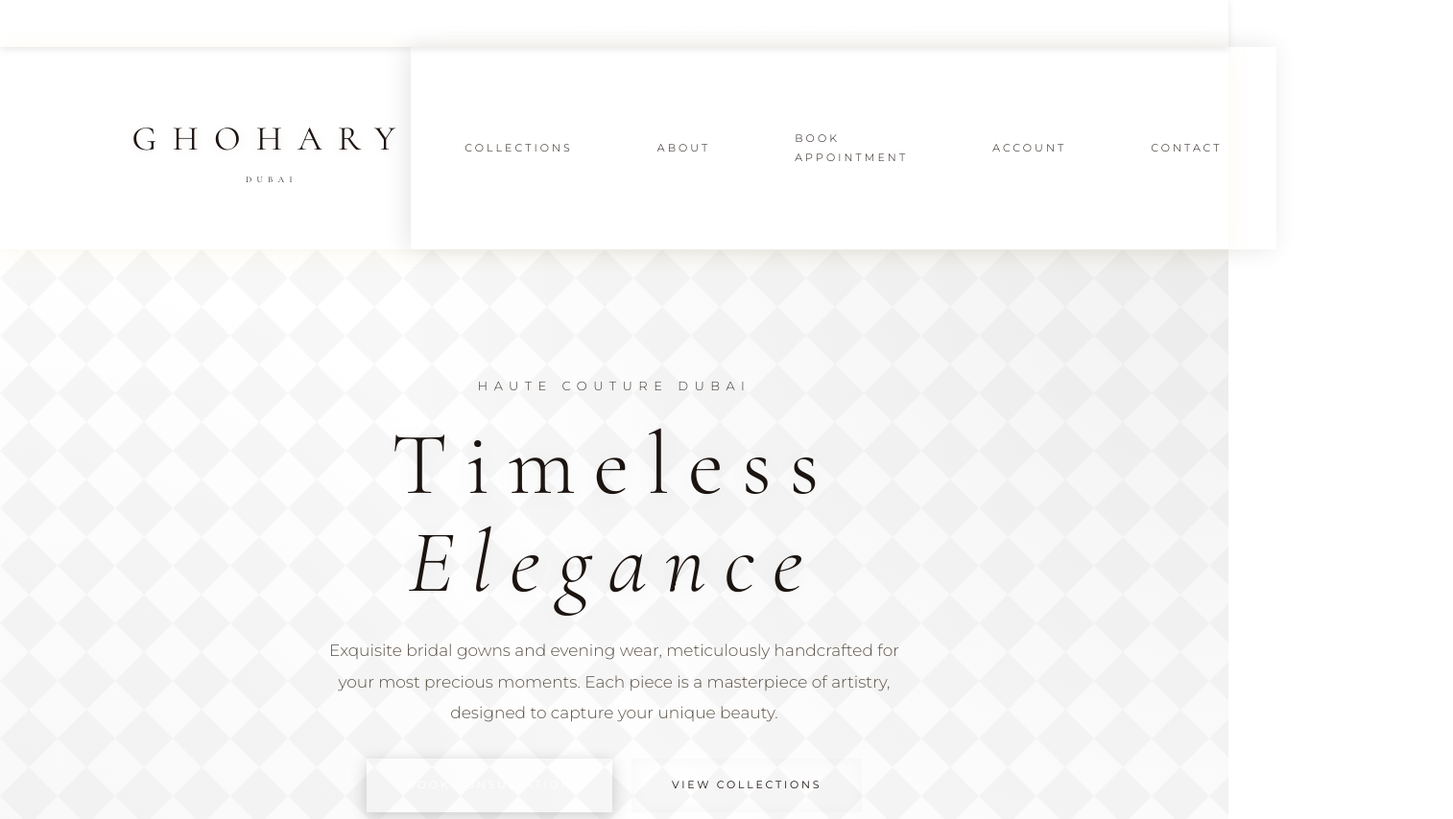
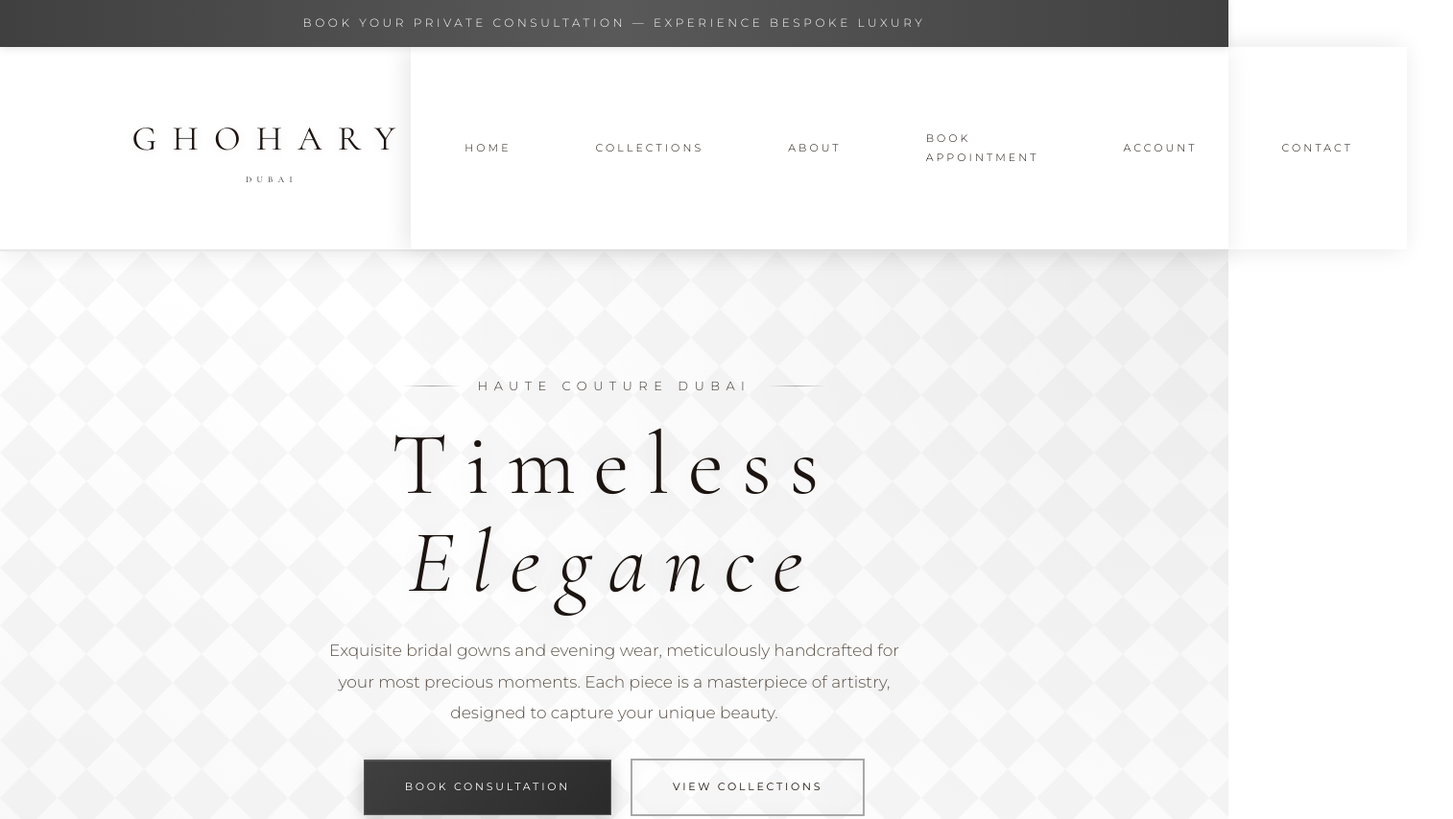
Before and after one commit to Ghohary/sghohary, a website: page index.html in a window 1280 px wide. Shown: the top 854 px of the page at 96% size, 1514 px wide, since content can reach past the window. Drawn offline with nearby package versions, Linux system fonts and the light colour scheme.

Commit message:
Update index.html header to use header-loader and fix color variables for consistency

```diff
--- a/index.html
+++ b/index.html
@@ -18,27 +18,25 @@
 
     <style>
         :root {
-            /* Emperor Luxury Color Palette - Universal Responsive */
-            --gold: #D4AF37;
-            --gold-light: #F4E5C2;
-            --gold-dark: #B8942C;
-            --gold-accent: #FFD700;
-            --champagne: #F8F4E6;
-            --nude: #E6DCC8;
-            --beige: #F5F0E8;
-            --ivory: #FFFFF0;
-            --bronze: #CD7F32;
-            --bronze-dark: #8B5A2B;
-            --deep-burgundy: #3B1C1C;
-            --rich-brown: #2C1810;
-            --charcoal: #1C1C1C;
-            --cream: #FFFEF7;
-            --pearl: #F8F6F0;
+            /* Monochrome Color Palette */
+            --white: #FFFFFF;                   /* Pure white */
+            --black: #000000;                   /* Pure black */
+            --gray-50: #F9F9F9;                 /* Off white */
+            --gray-100: #F3F3F3;                /* Light gray background */
+            --gray-200: #E8E8E8;                /* Very light gray */
+            --gray-300: #D3D3D3;                /* Light gray */
+            --gray-400: #A8A8A8;                /* Medium-light gray */
+            --gray-500: #808080;                /* Medium gray */
+            --gray-600: #595959;                /* Medium-dark gray */
+            --gray-700: #404040;                /* Dark gray */
+            --gray-800: #2A2A2A;                /* Very dark gray */
+            --gray-900: #1A1A1A;                /* Almost black */
+
+            /* Text colors */
             --text-dark: #1C1410;
             --text-mid: #3C3530;
             --text-light: #5C5248;
             --text-muted: #8C8478;
-            --white: #FFFFFF;
 
             /* Spacing - Fluid for All Devices (320px - 2560px) */
             --spacing-xs: clamp(6px, 1.2vw + 2px, 10px);
@@ -1087,56 +1085,10 @@
             user-select: none;
         }
     </style>
+    <script src="header-loader.js"></script>
 </head>
 <body>
-    <!-- Announcement Bar -->
-    <div class="announcement-bar">
-        Book Your Private Consultation — Experience Bespoke Luxury
-    </div>
-
-    <!-- Navigation -->
-    <div class="nav-container">
-        <nav class="container">
-            <a href="#" class="logo">GHOHARY</a>
-
-            <ul class="nav-links">
-                <li><a href="collections.html">Collections</a></li>
-                <li><a href="#about">About</a></li>
-                <li><a href="appointment.html">Book Appointment</a></li>
-                <li><a href="account.html">Account</a></li>
-                <li><a href="#contact">Contact</a></li>
-            </ul>
-
-            <button class="mobile-menu-btn" aria-label="Toggle menu">
-                <span></span>
-                <span></span>
-                <span></span>
-            </button>
-
-            <div class="nav-icons">
-                <a href="#search" aria-label="Search" class="search-link">
-                    <svg class="nav-icon" viewBox="0 0 24 24">
-                        <circle cx="11" cy="11" r="8"></circle>
-                        <path d="m21 21-4.35-4.35"></path>
-                    </svg>
-                </a>
-                <a href="account.html" aria-label="Account">
-                    <svg class="nav-icon" viewBox="0 0 24 24">
-                        <path d="M20 21v-2a4 4 0 0 0-4-4H8a4 4 0 0 0-4 4v2"></path>
-                        <circle cx="12" cy="7" r="4"></circle>
-                    </svg>
-                </a>
-                <a href="cart.html" aria-label="Shopping cart" class="cart-link">
-                    <svg class="nav-icon" viewBox="0 0 24 24">
-                        <circle cx="9" cy="21" r="1"></circle>
-                        <circle cx="20" cy="21" r="1"></circle>
-                        <path d="M1 1h4l2.68 13.39a2 2 0 0 0 2 1.61h9.72a2 2 0 0 0 2-1.61L23 6H6"></path>
-                    </svg>
-                    <span class="cart-count">0</span>
-                </a>
-            </div>
-        </nav>
-    </div>
+    <header></header>
 
     <!-- Hero Section -->
     <section class="hero">
```
